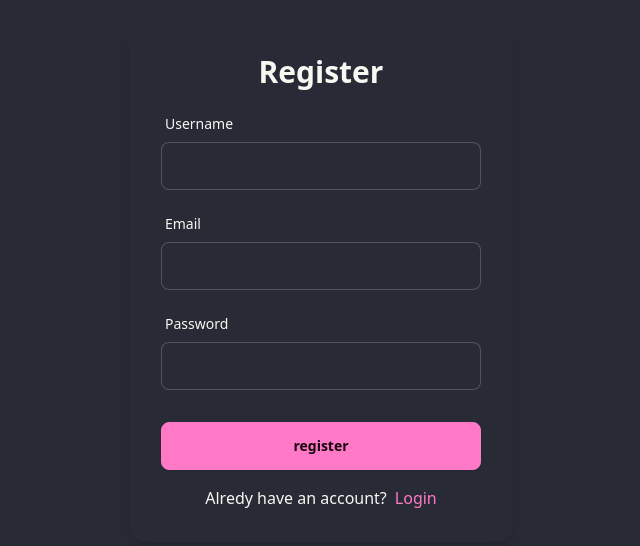
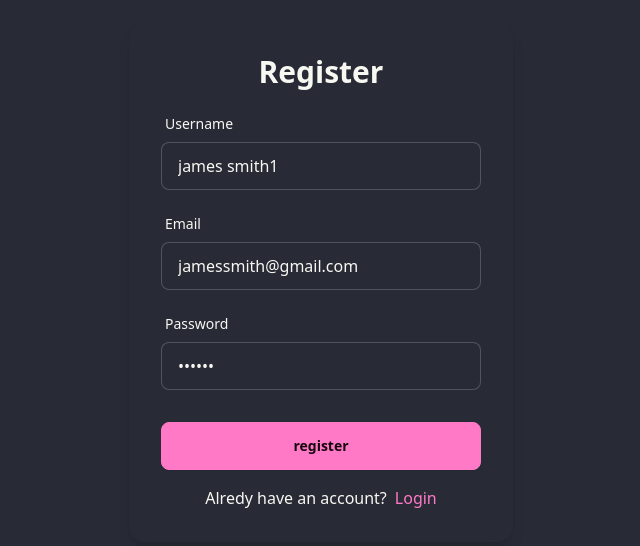
Before and after one commit to arnold-O/furniture-store, a React (Vite) app: page /register in a window 1280 px wide. Shown: the part 118-664 px from the top of the page, without its empty margins (319-959 px from the left). Built offline with nearby package versions, Linux system fonts and the light colour scheme.

Commit message:
register functionality added

```diff
--- a/src/App.jsx
+++ b/src/App.jsx
@@ -5,6 +5,7 @@ import { createBrowserRouter, RouterProvider } from 'react-router-dom';
 import {loader as landingLoader } from './pages/Landing'
 import {loader as singleProductLoader } from './pages/SingleProduct';
 import {loader as productLoader } from './pages/Product';
+import {action as registerAction } from './pages/Register';
 import { SinglePageError } from './components';
 
 
@@ -59,7 +60,8 @@ const router = createBrowserRouter([
   {
     path:'register',
     element:<Register/>,
-    errorElement:<Error/>
+    errorElement:<Error/>,
+    action:registerAction
   }
 
 ])
--- a/src/pages/Cart.jsx
+++ b/src/pages/Cart.jsx
@@ -5,8 +5,9 @@ import { Link } from 'react-router-dom';
 
 const Cart = () => {
 
-    const user = null;
+    ;
     const numItemsInCart = useSelector((state)=>state.cartState.NumItemsInCart);
+    const user = useSelector((state)=>state.userState.user);
 
 
     if(numItemsInCart === 0){
@@ -24,7 +25,7 @@ const Cart = () => {
             <div className='lg:col-span-4'>
                 <CartTotals/>
                 {user ?
-                (<Link to='/checkout' className='btn btn-primary btn-block mt-8'>
+                (<Link to='/checkout' className='btn btn-primary btn-block mt-8 capitalize'>
                 proceed to checkout</Link>)
                 :
                 (<Link to='/login' className=' mt-8 btn btn-primary btn-block uppercase'>Please Login</Link>)}
--- a/src/pages/Register.jsx
+++ b/src/pages/Register.jsx
@@ -1,7 +1,24 @@
 import React from 'react';
-import { Form, Link } from 'react-router-dom';
+import { Form, Link, redirect } from 'react-router-dom';
 import FormInput from '../components/FormInput';
 import { SubmitBtn } from '../components';
+import { customFetch } from '../utils';
+import { toast } from 'react-toastify';
+
+export const action = async({request})=>{
+    const formData = await request.formData()
+    const data = Object.fromEntries(formData)
+try {
+    const response = await customFetch.post('/auth/local/register', data)
+    toast.success('account registered successfully');
+   return  redirect('/login');
+} catch (error) {
+    const errorMessage = error?.response?.data?.error?.message || 'Kindly check your credentials'
+    toast.error(errorMessage)
+
+}
+    return null
+}
 
 
 const Register = () => {
@@ -10,9 +27,9 @@ const Register = () => {
     <Form method='post' className='card  w-96 p-8 bg-base-100 shadow-lg flex flex-col gap-y-4'>
         <h4 className='text-center text-3xl font-bold'>Register</h4>
 
-        <FormInput type='text' label='Username' name='username' />
-        <FormInput type='email' label='Email' name='email' />
-        <FormInput type='password' label='password' name='password' />
+        <FormInput type='text' label='Username' name='username' defaultValue='james smith1' />
+        <FormInput type='email' label='Email' name='email'defaultValue='jamessmith@gmail.com' />
+        <FormInput type='password' label='password' name='password' defaultValue='secret' />
 
         <div className='mt-4'>
             <SubmitBtn text='register' />
```
